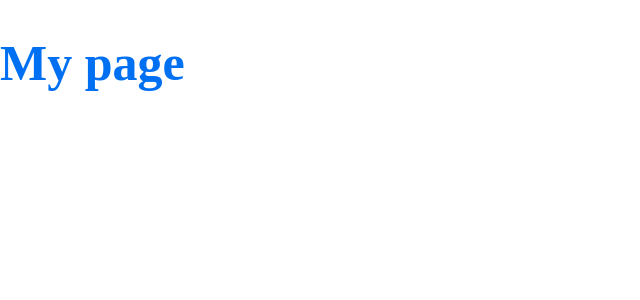
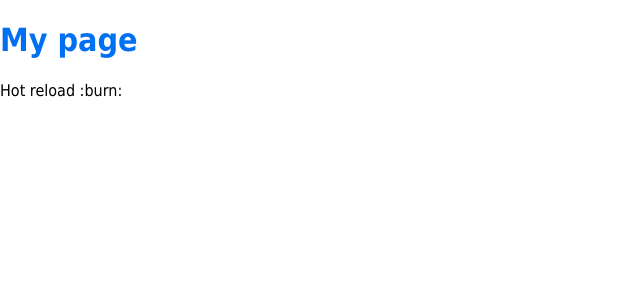
Before and after one commit to ivorafael/bootcamp-instalura, a Next.js app: page / in a window 1280 px wide. Shown: the top 300 px of the page, without its empty margins (0-640 px from the left). Built offline with nearby package versions, Linux system fonts and the light colour scheme.

Commit message:
✨  Index page

```diff
--- a/pages/index.js
+++ b/pages/index.js
@@ -1,10 +1,15 @@
-import styled from 'styled-components'
+import Title from '../components/Title'
+import Text from '../components/Text'
 
-const Title = styled.h1`
-  font-size: 50px;
-  color: ${({ theme }) => theme.colors.primary};
-`
+//- - - - - - - - - - - - - - - - - - - - - - - - - - - - - - - - - - - - - - - - - - - - - - - -
 
-export default function Home() {
-  return <Title>My page</Title>
-}
+const Home = () => (
+  <div>
+    <Title>My page</Title>
+    <Text>Hot reload :burn:</Text>
+  </div>
+)
+
+//- - - - - - - - - - - - - - - - - - - - - - - - - - - - - - - - - - - - - - - - - - - - - - - -
+
+export default Home
```
